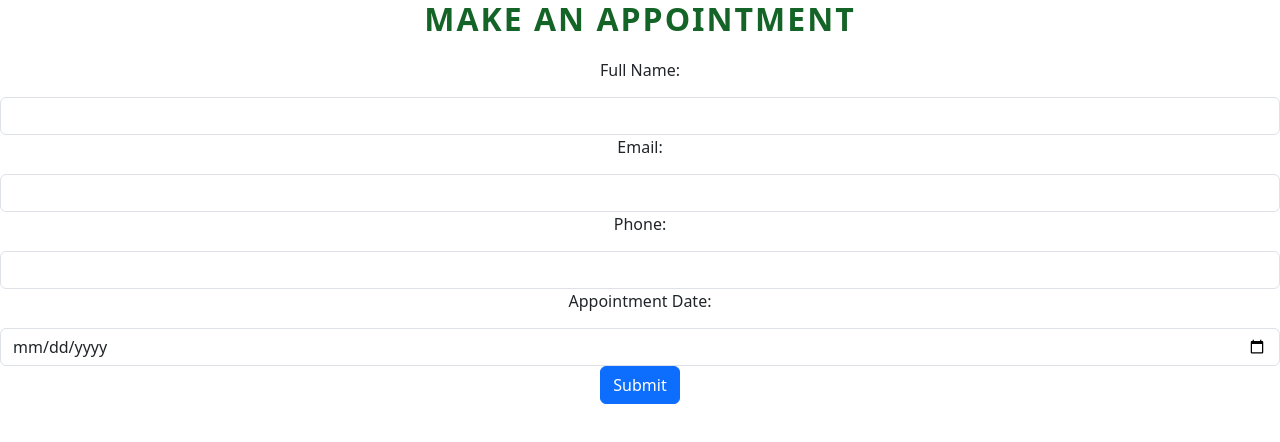
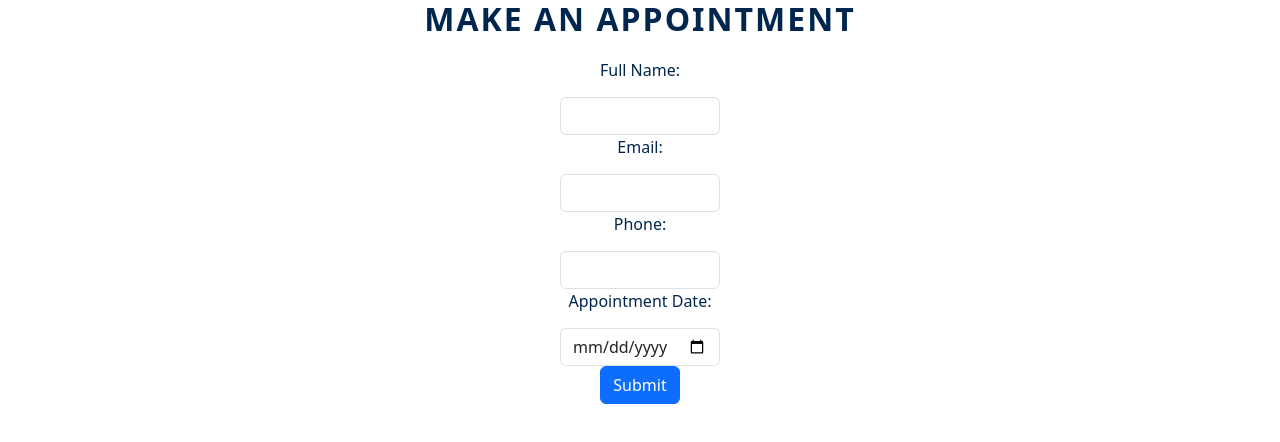
Before and after one commit to MadhukaJS/Medical_Lab_Appointment_frontend, a React (Create React App) app in the folder labapointment/: page /appointment in a window 1280 px wide. Shown: the top 442 px of the page. Built offline with nearby package versions, Linux system fonts and the light colour scheme.

Commit message:
appointment fixed

```diff
--- a/labapointment/src/components/Appointment.jsx
+++ b/labapointment/src/components/Appointment.jsx
@@ -1,9 +1,8 @@
 import React, { useState } from 'react';
-
+import './style.css';
 
 function Appointment() {
-
-const [fullName, setFullName] = useState('');
+  const [fullName, setFullName] = useState('');
   const [email, setEmail] = useState('');
   const [phone, setPhone] = useState('');
   const [appointmentDate, setAppointmentDate] = useState('');
@@ -25,10 +24,10 @@ const [fullName, setFullName] = useState('');
 
   return (
     <div>
-      <h2>Make an Appointment</h2>
+      <h2 style={{ color: '#00264d' }}>Make an Appointment</h2>
       <form onSubmit={handleSubmit}>
         <div className="form-group">
-          <label htmlFor="fullName">Full Name:</label>
+          <label htmlFor="fullName" style={{ color: '#00264d' }}>Full Name:</label>
           <input
             type="text"
             className="form-control"
@@ -39,7 +38,7 @@ const [fullName, setFullName] = useState('');
           />
         </div>
         <div className="form-group">
-          <label htmlFor="email">Email:</label>
+          <label htmlFor="email" style={{ color: '#00264d' }}>Email:</label>
           <input
             type="email"
             className="form-control"
@@ -50,7 +49,7 @@ const [fullName, setFullName] = useState('');
           />
         </div>
         <div className="form-group">
-          <label htmlFor="phone">Phone:</label>
+          <label htmlFor="phone" style={{ color: '#00264d' }}>Phone:</label>
           <input
             type="tel"
             className="form-control"
@@ -61,7 +60,7 @@ const [fullName, setFullName] = useState('');
           />
         </div>
         <div className="form-group">
-          <label htmlFor="appointmentDate">Appointment Date:</label>
+          <label htmlFor="appointmentDate" style={{ color: '#00264d' }}>Appointment Date:</label>
           <input
             type="date"
             className="form-control"
@@ -77,4 +76,5 @@ const [fullName, setFullName] = useState('');
     </div>
   );
 }
+
 export default Appointment;
--- a/labapointment/src/components/style.css
+++ b/labapointment/src/components/style.css
@@ -88,3 +88,9 @@
   button:hover {
     background-color: #2980b9;
   }
+
+
+   .form-group{
+    margin-left: 35rem;
+    margin-right:35rem;
+  }
```
